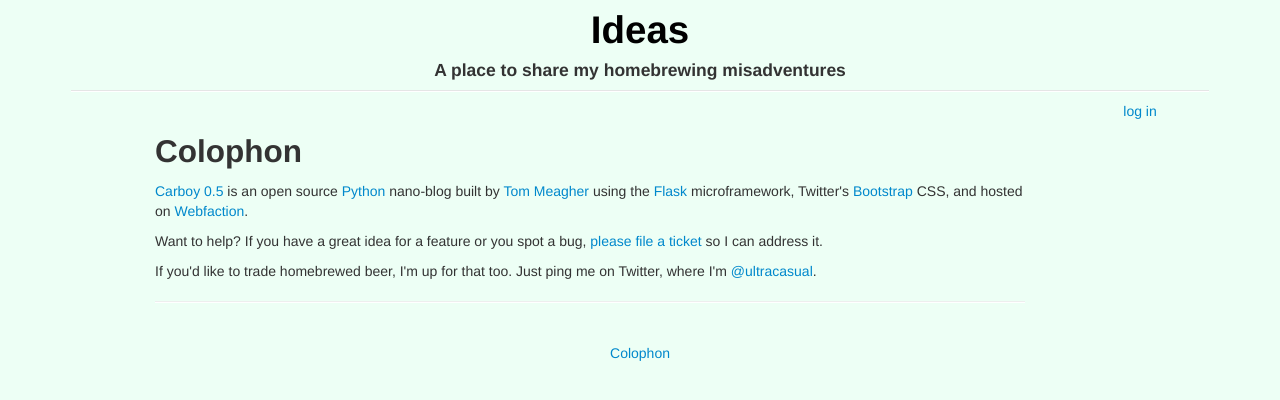
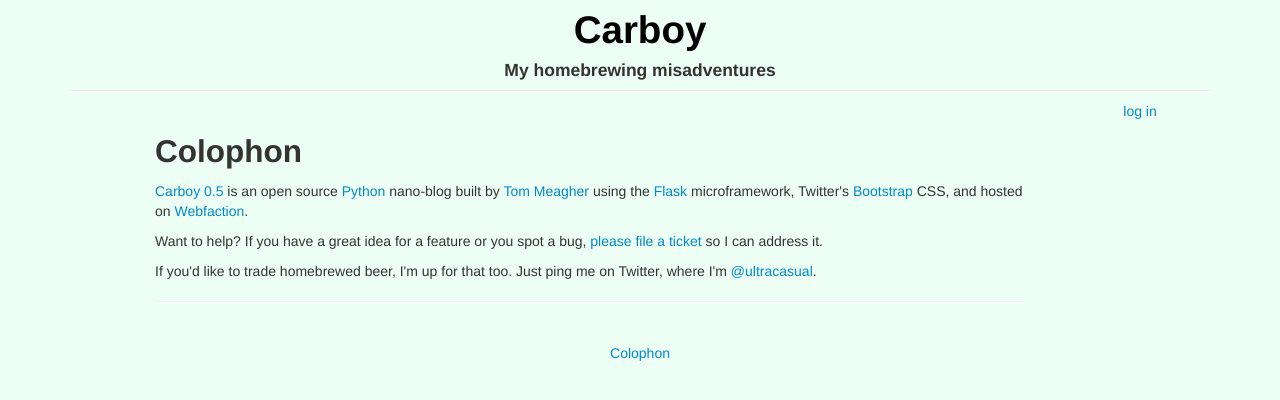
Before and after one commit to tommeagher/Carboy, a Python web app: template htdocs/templates/colophon.html in a window 1280 px wide. Shown: the top 400 px of the page. Run offline with Jinja, Linux system fonts and the light colour scheme; the template is opened without the code that fills it, so the values that code supplies are empty; some libraries are stand-ins or nearby versions.

Commit message:
fixed errors at top of layout.html

```diff
--- a/htdocs/templates/layout.html
+++ b/htdocs/templates/layout.html
@@ -46,8 +46,8 @@
 <div class="container">
 <div class="row">
 <div class="span12">
-<center><h1><a style="text-decoration:none; color:#000000" href="/">Ideas</a></h1></center>
-<center> <h4> A place to share my homebrewing misadventures</h4></center>
+<center><h1><a style="text-decoration:none; color:#000000" href="/">Carboy</a></h1></center>
+<center> <h4>My homebrewing misadventures</h4></center>
 <ul class="nav nav-list">
   <li class="divider"></li>
 </ul>
```
